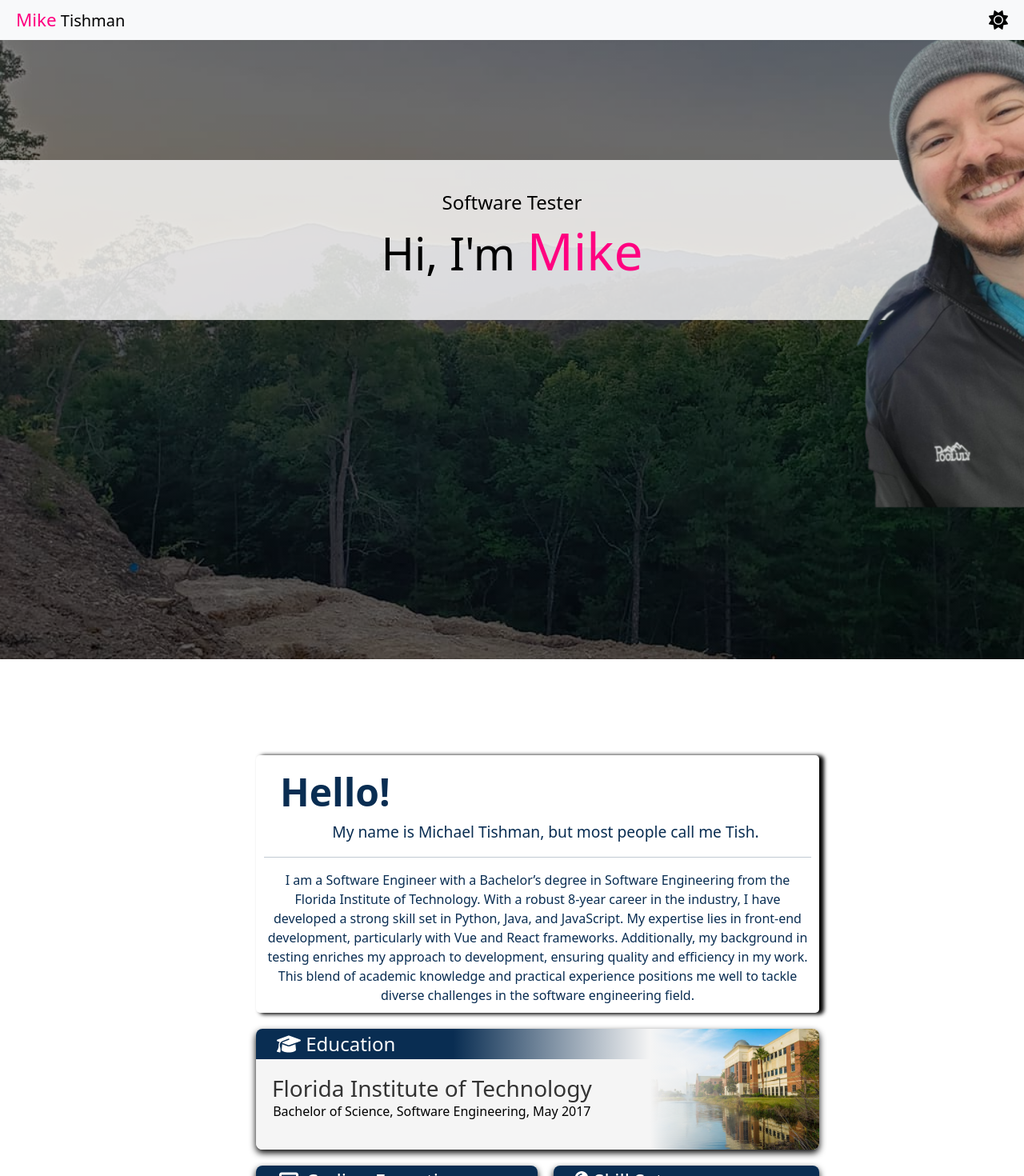
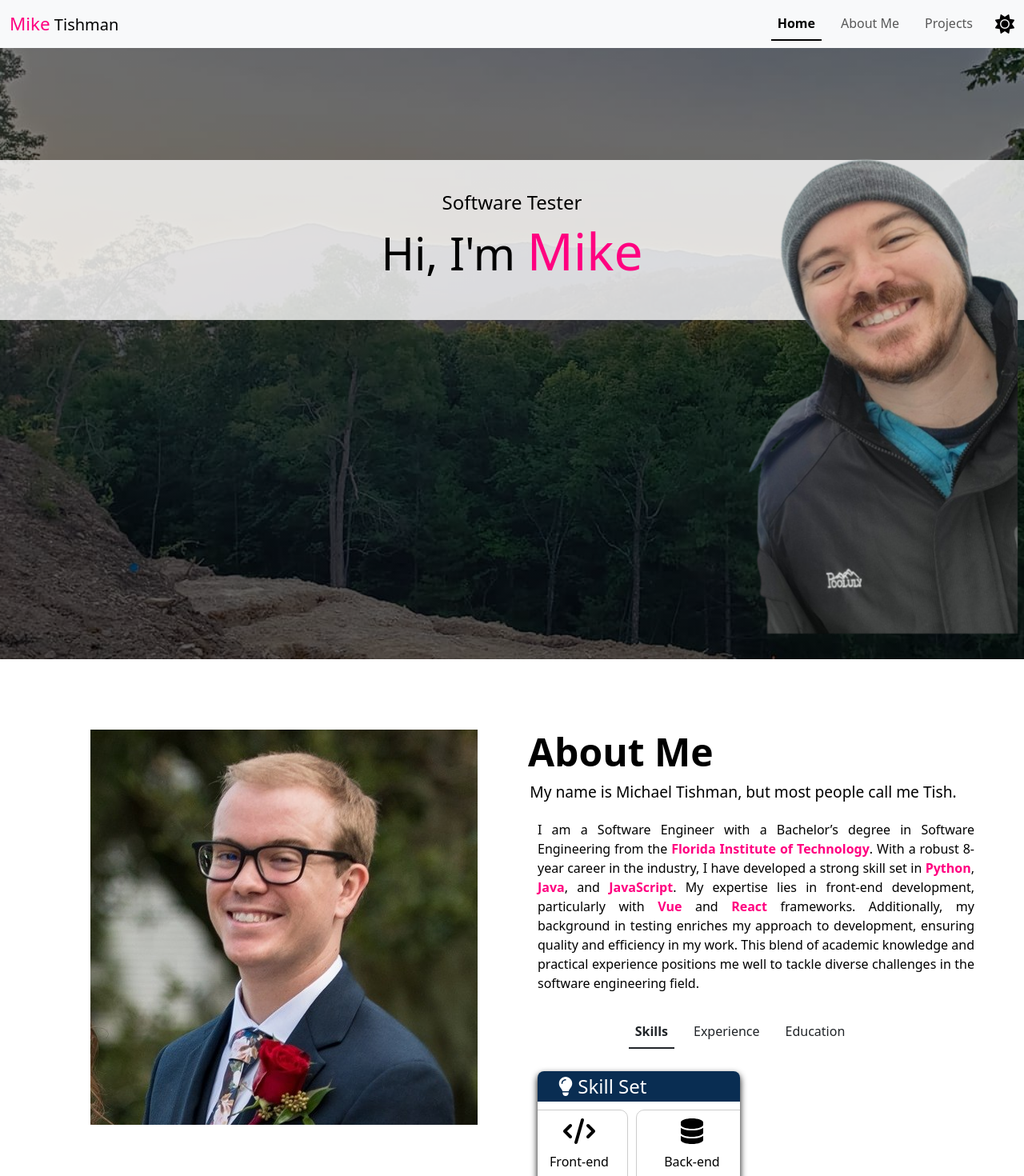
Before and after one commit to Tishinator/Tishinator.github.io, a React (Create React App) app in the folder user-page/: page / in a window 1280 px wide. Shown: the top 1470 px of the page at 80% size. Built offline with nearby package versions, Linux system fonts and the light colour scheme.

Commit message:
Refactored About Me component

```diff
--- a/user-page/src/components/AboutMe.js
+++ b/user-page/src/components/AboutMe.js
@@ -1,5 +1,15 @@
 import React from "react";
+import { useState, useContext } from "react";
 import styles from './css/AboutMe.module.css';
+import Container from 'react-bootstrap/Container';
+import Row from 'react-bootstrap/Row';
+import Col from 'react-bootstrap/Col';
+import Image from 'react-bootstrap/Image';
+import { Nav, Navbar } from 'react-bootstrap';
+import me from '../assets/mt.png';
+import Education from "./Education";
+import SkillSet from "./SkillSet";
+import { AppThemeContext } from "../context/AppThemeContext";
 
 
 // components
@@ -9,20 +19,51 @@ import EmphasizeText from '../utils/EmphasizeText';
 import aboutmeContent from '../data/json/aboutme.json'
 
 function AboutMe(){
+    const [activeTab, setActiveTab] = useState('Skills');
+    const { theme, toggleTheme } = useContext(AppThemeContext);
+    let themedTextColor = theme === 'dark' ? 'text-light' : 'text-dark';
+
+    const handleSelect = (selectedKey) => {
+      setActiveTab(selectedKey);
+    };
+
 return(
-    <div className={styles.aboutmeInfo}>
-        <div className={styles.contentContainer}>
-            <div className={styles.textContainer}>
-                <div className={styles.greeting}>{aboutmeContent.greeting}</div>
-                <div className={styles.intro}>{aboutmeContent.introduction}</div>
-                <hr></hr>
-                <div className='bio'>
-                    <EmphasizeText text={aboutmeContent.bio} emphasize={["Python", "Java", "JavaScript", "Vue", "React", "Florida Institute of Technology"]}/>
-                </div>
-            </div>
+    <Container>
+        <Row>
+            <Col>
+                <Image src={me} alt="ME"  className={`p-2`}/>
+            </Col>
+            <Col>
+                <Row><div className={styles.greeting}>{aboutmeContent.greeting}</div></Row>
+                <Row><div className={styles.intro}>{aboutmeContent.introduction}</div></Row>
+                <Row>
+                    <div className={styles.bio}>
+                        <EmphasizeText text={aboutmeContent.bio} emphasize={["Python", "Java", "JavaScript", "Vue", "React", "Florida Institute of Technology"]}/>
+                    </div>
+                </Row>
+                <Row>
+                <Navbar style={{ backgroundColor: 'transparent' }} >
+                        <Container fluid>
+                            <Navbar.Toggle aria-controls="basic-navbar-nav" />
+                            <Navbar.Collapse id="basic-navbar-nav" className="justify-content-center">
+                                <Nav variant='underline' defaultActiveKey="Skills" onSelect={handleSelect} >
+                                    <Nav.Link eventKey="Skills" className={themedTextColor}>Skills</Nav.Link>
+                                    <Nav.Link eventKey="Experience" className={themedTextColor}>Experience</Nav.Link>
+                                    <Nav.Link eventKey="Education" className={themedTextColor}>Education</Nav.Link>
+                                </Nav>
+                            </Navbar.Collapse>
+                        </Container>
+                    </Navbar>
+                    <div>
+                        {activeTab === 'Skills' && <div><SkillSet /></div>}
+                        {activeTab === 'Experience' && <div>Experience Content Here</div>}
+                        {activeTab === 'Education' && <div><Education/></div>}
+                    </div>
+                </Row>
 
-        </div>
-    </div>
+            </Col>
+        </Row>
+    </Container>
 );
 }
 
--- a/user-page/src/components/Header.js
+++ b/user-page/src/components/Header.js
@@ -1,28 +1,65 @@
-import React, { useContext } from 'react';
-import { Container, NavItem } from 'react-bootstrap';
-import NavBar from 'react-bootstrap/Navbar';
+import React, { useContext,  useState, useEffect } from 'react';
+import { Container, Nav, Navbar } from 'react-bootstrap';
 import { FontAwesomeIcon } from '@fortawesome/react-fontawesome';
 import { faMoon as farMoon, faSun as fasSun } from '@fortawesome/free-solid-svg-icons';
 import { AppThemeContext } from '../context/AppThemeContext';
-import styles from './css/Header.module.css'
+import styles from './css/Header.module.css';
 
 const Header = () => {
     const { theme, toggleTheme } = useContext(AppThemeContext);
     const darkMode = theme === 'dark';
 
+    const [activeSection, setActiveSection] = useState('');
+
+    useEffect(() => {
+        const handleScroll = () => {
+          const sections = ['home', 'about-me', 'projects']; // Add your section IDs
+          const currentSection = sections.find(section => {
+            const element = document.getElementById(section);
+            if (element) {
+              const scrollPosition = window.scrollY + window.innerHeight / 2; // Adjust as needed
+              return scrollPosition >= element.offsetTop && scrollPosition <= element.offsetTop + element.offsetHeight;
+            }
+            return false;
+          });
+          if (currentSection) {
+            setActiveSection(currentSection);
+          } else {
+            setActiveSection('');
+          }
+        };
+
+        window.addEventListener('scroll', handleScroll);
+
+        return () => window.removeEventListener('scroll', handleScroll);
+      }, []);
+
+
+
+    const scrollToSection = (sectionId) => {
+        const section = document.getElementById(sectionId);
+        if (section) {
+            section.scrollIntoView({ behavior: 'smooth', block: 'start' });
+        }
+    };
+
     return (
-        <NavBar bg={darkMode ?"dark" : "light"} data-bs-theme={darkMode?"dark" : "light"}  fixed='top'>
-            <Container style={{ paddingLeft: '20px' }} fluid='true'>
-                <NavBar.Brand><span className={styles.nameText}>Mike</span> Tishman</NavBar.Brand>
+        <Navbar bg={darkMode ? "dark" : "light"} variant={darkMode ? "dark" : "light"} fixed='top' expand="lg">
+            <Container fluid>
+                <Navbar.Brand><span className={styles.nameText}>Mike</span> Tishman</Navbar.Brand>
+                <Navbar.Toggle aria-controls="basic-navbar-nav" />
+                <Navbar.Collapse id="basic-navbar-nav" className="justify-content-end">
+                    <Nav variant='underline'>
+                        <Nav.Link onClick={() => scrollToSection('home')} className={activeSection === 'home' ? 'active' : ''}>Home</Nav.Link>
+                        <Nav.Link onClick={() => scrollToSection('about-me')} className={activeSection === 'about-me' ? 'active' : ''}>About Me</Nav.Link>
+                        <Nav.Link onClick={() => scrollToSection('projects')} className={activeSection === 'projects' ? 'active' : ''}>Projects</Nav.Link>
+                    </Nav>
+                </Navbar.Collapse>
+                <div style={{ paddingLeft: '20px' }}>
+                    <FontAwesomeIcon icon={darkMode ? farMoon : fasSun} onClick={toggleTheme} size='xl'/>
+                </div>
             </Container>
-            <NavBar.Collapse className='justify-content-end'>
-                {/* <NavItem>About</NavItem>
-                <NavItem>Projects</NavItem> */}
-                <Container fluid="true" style={{ paddingRight: '20px' }}>
-                    <FontAwesomeIcon icon={darkMode ? farMoon : fasSun} onClick={toggleTheme} size='xl'/>
-                </Container>
-            </NavBar.Collapse>
-        </NavBar>
+        </Navbar>
     );
 };
 
--- a/user-page/src/components/Introduction.js
+++ b/user-page/src/components/Introduction.js
@@ -27,7 +27,7 @@ function Introduction() {
     }
 
     return (
-        <div className={`${styles.introContainer}`}  style={imageBackground}>
+        <div className={`${styles.introContainer}`}  style={imageBackground} id="home">
             <Container className="d-flex flex-column align-items-center justify-content-center vh-100">
                 <Row className="w-100">
                     <Col  className="text-center text-md-left">
--- a/user-page/src/components/css/AboutMe.module.css
+++ b/user-page/src/components/css/AboutMe.module.css
@@ -11,25 +11,20 @@
   color: #092d52;
 }
 
-.aboutmeInfo .textContainer .greeting {
+.greeting {
   text-align: left;
   font-size: 3rem;
   font-weight: bold;
   padding-left: 20px;
 }
 
-.aboutmeInfo .textContainer .intro {
+.intro {
   text-align: center;
   font-size: 1.2rem;
   padding-left: 20px;
 }
 
-.aboutmeInfo .textContainer .bio {
+.bio {
   text-align: justify;
   margin: 20px;
 }
-
-.highlight {
-  font-weight: bold;
-  color: #092d52;
-}
--- a/user-page/src/components/css/Introduction.module.css
+++ b/user-page/src/components/css/Introduction.module.css
@@ -7,10 +7,13 @@
 }
 
 .userProfileImage {
-    margin-right: -18vw;
-    width: 30vw;
-    top:0;
-    height: auto;
+    height: 80vh;
+    width: auto;
+    max-width: 50vw;
+    max-height: 80vh; /* Add this line to ensure the image does not exceed the viewport height */
+    object-fit: contain; /* This ensures the image maintains its aspect ratio */
+    bottom: 0;
+    right: 0;
     position: fixed;
 }
 
--- a/user-page/src/data/json/aboutme.json
+++ b/user-page/src/data/json/aboutme.json
@@ -1,5 +1,5 @@
 {
-    "greeting": "Hello!",
+    "greeting": "About Me",
     "introduction": "My name is Michael Tishman, but most people call me Tish.",
     "bio": "I am a Software Engineer with a Bachelor’s degree in Software Engineering from the Florida Institute of Technology. With a robust 8-year career in the industry, I have developed a strong skill set in Python, Java, and JavaScript. My expertise lies in front-end development, particularly with Vue and React frameworks. Additionally, my background in testing enriches my approach to development, ensuring quality and efficiency in my work. This blend of academic knowledge and practical experience positions me well to tackle diverse challenges in the software engineering field."
   }
--- a/user-page/src/pages/Home.js
+++ b/user-page/src/pages/Home.js
@@ -22,13 +22,16 @@ function Home() {
     <div>
       <div className={`${styles.pageContainer}`}>
         <Introduction />
-        <div className={`${styles.centerPanel}`} style={{ backgroundColor: bkgrd }}>
+        {/* <div className={`${styles.centerPanel}`} style={{ backgroundColor: bkgrd }} id='about-me'>
               <AboutMe />
               <Education />
               <div className={styles.skillDiv}>
                 <ProgrammingLang />
                 <SkillSet />
               </div>
+        </div> */}
+        <div className={`${styles.centerPanel}`} style={{ backgroundColor: bkgrd }} id='about-me'>
+          <AboutMe />
         </div>
       </div>
 
--- a/user-page/src/pages/css/Home.module.css
+++ b/user-page/src/pages/css/Home.module.css
@@ -13,11 +13,12 @@
 
 .centerPanel {
     flex-grow: 1; /* Allows the panel to grow and fill the available space */
-    padding-top: 15vh;
-    padding-left: 25vw; /* Adjusted to match the leftPanel width */
-    padding-right: 20vw; /* Space for the rightPanel if it's not fixed */
+    padding-top: 10vh;
+    /* padding-left: 25vw;
+    padding-right: 20vw;  */
     overflow: auto;
     position: relative;
+    height: 100vh;
 }
 
 
--- a/user-page/src/utils/EmphasizeText.js
+++ b/user-page/src/utils/EmphasizeText.js
@@ -2,10 +2,16 @@ const EmphasizeText = ({ text, emphasize }) => {
     // Create a regular expression that matches whole words only
     const regex = new RegExp(`\\b(${emphasize.join('|')})\\b`, 'gi');
     const parts = text.split(regex);
+
+    const highlightStyle = {
+        fontWeight: 'bold',
+        color: `rgb(255, 0, 128)`
+    }
+
     return (
       <>
         {parts.map((part, index) =>
-          emphasize.includes(part) ? <span key={index} className="highlight">{part}</span> : part
+          emphasize.includes(part) ? <span key={index} style={highlightStyle}>{part}</span> : part
         )}
       </>
     );
```
Also changed, not shown: user-page/src/context/CarouselProvider.js (deleted, +0 -17 lines).
